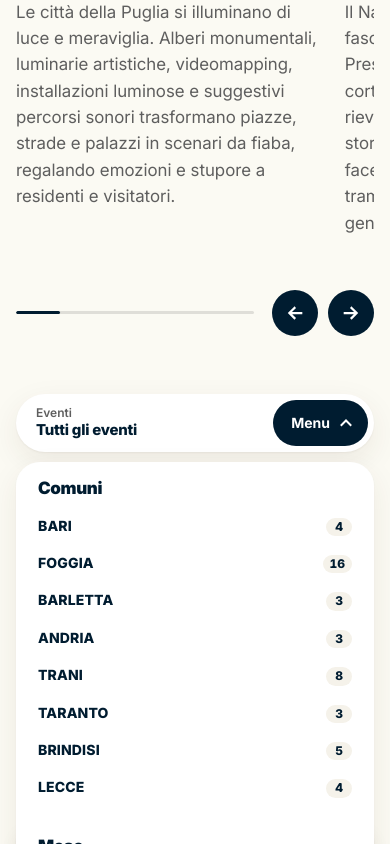
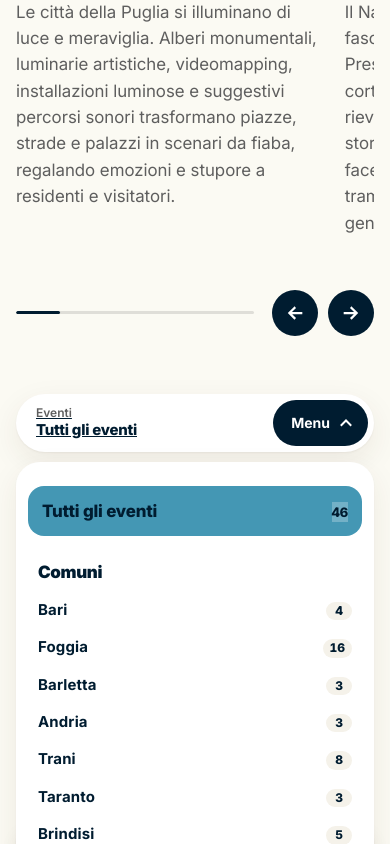
Before and after one commit to contalbodavide/natali-di-puglia, a plain HTML site: page index.html in a window 390 px wide. Both pictures are taken after a click on the button "Menu". Shown: the part 1315-2159 px from the top of the page. Drawn offline with Linux system fonts and the light colour scheme; files whose address does not match are found by name.

Commit message:
Aggiunto tasto Tutti gli eventi header filtri, corretto Teatro dei Burattini Ferraiolo, filtro Brindisi senza prefisso, procedura Word

```diff
--- a/assets/css/tuttalapuglia.css
+++ b/assets/css/tuttalapuglia.css
@@ -304,8 +304,7 @@ button { font: inherit; color: inherit; }
 .tlr-lato .tlr-menu--comuni .tlr-mv-t { flex: 1 1 auto; min-width: 0; }
 .tlr-lato .tlr-menu--comuni .tlr-mv-pre { font-size: .9375rem; font-weight: 500; color: var(--tlr-grigio-testo); }
 .tlr-lato .tlr-menu--comuni .tlr-mv-tema {
-  font-size: .875rem; font-weight: 800; letter-spacing: .01em;
-  text-transform: uppercase;
+  font-size: .9375rem; font-weight: 700; letter-spacing: .01em;
 }
 .tlr-lato .tlr-menu--comuni .tlr-mv-c {
   min-width: 26px; padding: 2px 7px;
@@ -410,7 +409,45 @@ button { font: inherit; color: inherit; }
   }
   .tlr-lato-pannello.is-open { display: block; }
   .tlr-lato-tit { display: none; }
-  .tlr-lato-testa { display: none !important; }
+  .tlr-lato-testa {
+    padding: 10px 12px;
+    background: transparent;
+    border-bottom: 1px solid var(--tlr-grigio-riga);
+  }
+  .tlr-lato-testa .tlr-mv {
+    background: var(--tlr-verde);
+    color: var(--tlr-bianco);
+    font-weight: 700;
+    border-radius: var(--tlr-r-pill);
+    padding: 9px 14px;
+  }
+  .tlr-lato-testa .tlr-mv .tlr-mv-c {
+    background: rgba(255, 255, 255, .25);
+    color: var(--tlr-bianco);
+  }
+}
+
+.tlr-btn-tutti-header {
+  display: inline-flex;
+  align-items: center;
+  justify-content: center;
+  padding: 6px 12px;
+  background: var(--tlr-verde);
+  color: var(--tlr-bianco);
+  font-size: .8125rem;
+  font-weight: 700;
+  border-radius: var(--tlr-r-pill);
+  text-decoration: none;
+  white-space: nowrap;
+  transition: background .15s ease;
+  margin-left: auto;
+}
+.tlr-btn-tutti-header:hover {
+  background: #0d1e16;
+  color: var(--tlr-bianco);
+}
+@media (min-width: 1024px) {
+  .tlr-btn-tutti-header { display: none; }
 }
 
 .tlr-link-fuori {
--- a/assets/js/dati_eventi.js
+++ b/assets/js/dati_eventi.js
@@ -803,8 +803,8 @@ window.NATALE_EVENTI = [
     "id": 21,
     "comune": "Trani",
     "comune_id": "trani",
-    "titolo": "CONCERTO BANDA MUSICALE DELL'ARMA DEI CARABINIERI",
-    "nome": "CONCERTO BANDA MUSICALE DELL'ARMA DEI CARABINIERI",
+    "titolo": "Concerto Banda Musicale dell'Arma dei Carabinieri",
+    "nome": "Concerto Banda Musicale dell'Arma dei Carabinieri",
     "descrizione": "Il 6 dicembre 2026, dalle 11:00 alle 13:00, in Piazza Quercia, la Banda Musicale dell'Arma dei Carabinieri, diretta dal colonnello Massimo Martinelli, tiene un concerto aperto a tutta la cittadinanza. Saranno presenti autorità religiose, civili e militari. Il concerto fa parte dei festeggiamenti per il 50° anniversario dell'incoronazione della Beata Vergine Maria Santissima Immacolata, che si chiudono l'8 dicembre. È anche il primo giorno di Natale in Puglia 2026, e apre il calendario natalizio di Trani.",
     "categoria": "Spettacoli e concerti",
     "categoria_id": "spettacoli-e-concerti",
@@ -1483,8 +1483,8 @@ window.NATALE_EVENTI = [
     "id": 38,
     "comune": "Brindisi",
     "comune_id": "brindisi",
-    "titolo": "VILLAGGIO DI BABBO NATALE",
-    "nome": "VILLAGGIO DI BABBO NATALE",
+    "titolo": "Villaggio di Babbo Natale",
+    "nome": "Villaggio di Babbo Natale",
     "descrizione": "Dall'Immacolata all' Epifania Brindisi ospita il luogo più magico delle feste per bambini e famiglie: tra la Casa di Babbo Natale, elfi e mascotte, il villaggio offre laboratori creativi, giochi, spettacoli, attività per le scuole e incontri fino all'Epifania, con un allegro trenino natalizio pronto a collegare l'area al resto della città.",
     "categoria": "Animazione e intrattenimento",
     "categoria_id": "animazione-e-intrattenimento",
@@ -1563,8 +1563,8 @@ window.NATALE_EVENTI = [
     "id": 40,
     "comune": "Brindisi",
     "comune_id": "brindisi",
-    "titolo": "TEATRO DEI BURATTINI - FERRAIOLO",
-    "nome": "TEATRO DEI BURATTINI - FERRAIOLO",
+    "titolo": "Teatro dei Burattini - Ferraiolo",
+    "nome": "Teatro dei Burattini - Ferraiolo",
     "descrizione": "Dal 26 al 28 dicembre largo Gianni D'Errico ospita il Teatro dei Burattini della famiglia Ferraiolo. Gli spettacoli si ispirano alla Commedia dell'Arte e al teatro popolare napoletano e sono adatti a bambini e adulti. Le rappresentazioni durano circa 30 minuti e le storie vengono scelte di volta in volta in base al pubblico presente.",
     "categoria": "Animazione e intrattenimento",
     "categoria_id": "animazione-e-intrattenimento",
@@ -1683,8 +1683,8 @@ window.NATALE_EVENTI = [
     "id": 43,
     "comune": "Bari",
     "comune_id": "bari",
-    "titolo": "ACCENSIONE ALBERO DI NATALE",
-    "nome": "ACCENSIONE ALBERO DI NATALE",
+    "titolo": "Accensione Albero di Natale",
+    "nome": "Accensione Albero di Natale",
     "descrizione": "Sabato 5 dicembre, Piazza del Ferrarese ospiterà la tradizionale accensione dell'Albero di Natale, appuntamento che segnerà ufficialmente l'inizio delle festività natalizie a Bari. L'illuminazione dell'albero darà il via al calendario delle iniziative cittadine, trasformando uno dei luoghi simbolo del centro in un punto di ritrovo per cittadini e visitatori, pronti a immergersi nell'atmosfera delle feste.",
     "categoria": "Luminarie e installazioni",
     "categoria_id": "luminarie-e-installazioni",
@@ -1723,8 +1723,8 @@ window.NATALE_EVENTI = [
     "id": 44,
     "comune": "Bari",
     "comune_id": "bari",
-    "titolo": "BARI ACCENDE IL NATALE",
-    "nome": "BARI ACCENDE IL NATALE",
+    "titolo": "Bari accende il Natale",
+    "nome": "Bari accende il Natale",
     "descrizione": "Lunedì 7 dicembre, in occasione della vigilia della festività dell'Immacolata, Piazza del Ferrarese farà da palcoscenico a “Bari accende il Natale”, evento musicale organizzato da Telebari srl. La serata vedrà alternarsi sul palco artisti di rilievo nazionale, dando vita a uno spettacolo pensato per coinvolgere il pubblico e celebrare insieme l'avvicinarsi del Natale.",
     "categoria": "Spettacoli e concerti",
     "categoria_id": "spettacoli-e-concerti",
@@ -1763,8 +1763,8 @@ window.NATALE_EVENTI = [
     "id": 45,
     "comune": "Bari",
     "comune_id": "bari",
-    "titolo": "CAPODANNO A BARI",
-    "nome": "CAPODANNO A BARI",
+    "titolo": "Capodanno a Bari",
+    "nome": "Capodanno a Bari",
     "descrizione": "Giovedì 31 dicembre, Piazza della Libertà sarà il cuore dei festeggiamenti per l'arrivo del nuovo anno con “Capodanno a Bari”, uno spettacolo musicale che accompagnerà la città nella notte di San Silvestro. Sul palco saliranno grandi protagonisti della musica italiana, per una serata di intrattenimento che culminerà nel conto alla rovescia verso il 2027.",
     "categoria": "Spettacoli e concerti",
     "categoria_id": "spettacoli-e-concerti",
@@ -1803,8 +1803,8 @@ window.NATALE_EVENTI = [
     "id": 46,
     "comune": "Bari",
     "comune_id": "bari",
-    "titolo": "NATALE NEI MUNICIPI",
-    "nome": "NATALE NEI MUNICIPI",
+    "titolo": "Natale nei Municipi",
+    "nome": "Natale nei Municipi",
     "descrizione": "Per tutto il mese di dicembre 2026, i cinque Municipi di Bari saranno coinvolti in “Natale nei Municipi”, una rassegna di iniziative diffuse pensata per portare le celebrazioni natalizie nei diversi quartieri della città. Il programma animerà numerosi luoghi al di fuori del centro cittadino, coinvolgendo le comunità locali.",
     "categoria": "Animazione e intrattenimento",
     "categoria_id": "animazione-e-intrattenimento",
--- a/assets/js/eventi-config.js
+++ b/assets/js/eventi-config.js
@@ -5,14 +5,14 @@ window.TLR_CONFIG = {
   fuso: 'Europe/Rome',
 
   comuni: [
-    { id: 'bari', nome: 'Bari', prefisso: 'Natale a' },
-    { id: 'foggia', nome: 'Foggia', prefisso: 'Natale a' },
-    { id: 'barletta', nome: 'Barletta', prefisso: 'Natale a' },
-    { id: 'andria', nome: 'Andria', prefisso: 'Natale a' },
-    { id: 'trani', nome: 'Trani', prefisso: 'Natale a' },
-    { id: 'taranto', nome: 'Taranto', prefisso: 'Natale a' },
-    { id: 'brindisi', nome: 'Brindisi', prefisso: 'Natale a' },
-    { id: 'lecce', nome: 'Lecce', prefisso: 'Natale a' }
+    { id: 'bari', nome: 'Bari', prefisso: '' },
+    { id: 'foggia', nome: 'Foggia', prefisso: '' },
+    { id: 'barletta', nome: 'Barletta', prefisso: '' },
+    { id: 'andria', nome: 'Andria', prefisso: '' },
+    { id: 'trani', nome: 'Trani', prefisso: '' },
+    { id: 'taranto', nome: 'Taranto', prefisso: '' },
+    { id: 'brindisi', nome: 'Brindisi', prefisso: '' },
+    { id: 'lecce', nome: 'Lecce', prefisso: '' }
   ],
 
   slideshow: {
--- a/assets/js/tuttalapuglia.js
+++ b/assets/js/tuttalapuglia.js
@@ -341,9 +341,9 @@ COMUNI.forEach(function (c, i) {
   }
 
   function vistaComune(c, eventi) {
-    var h = '<header class="tlr-vhead"><p class="tlr-occhiello">' + esc((c.prefisso || 'Comune di') + ' ' + c.nome) + '</p>' +
+    var h = '<header class="tlr-vhead"><p class="tlr-occhiello">' + esc((c.prefisso ? c.prefisso + ' ' : 'Comune di ') + c.nome) + '</p>' +
       '<h2 class="tlr-vtit" id="tlr-vtit" tabindex="-1">' + esc(c.nome) + '</h2>' +
-      '<p class="tlr-vconta">' + contaHtml(eventi) + '</p>';
+      '<p class="tlr-vconta">' + contaHtml(eventi) + ' · <a href="#tutti" style="color:var(--tlr-azzurro);font-weight:700;text-decoration:underline;">Mostra tutti gli eventi</a></p>';
     var cats = categorieDi(eventi);
     if (cats.length) {
       h += '<p class="tlr-filtri-k">Categorie di questo comune</p>' +
@@ -582,6 +582,11 @@ COMUNI.forEach(function (c, i) {
     aggiornaMenu(v.menu);
     titolo(v.nome);
 
+    // Mostra il tasto 'Tutti gli eventi' nell'header filtri quando siamo in un comune o filtro specifico
+    document.querySelectorAll('#tlr-btn-tutti-header').forEach(function (btn) {
+      btn.style.display = (v.tipo === 'tutti') ? 'none' : 'inline-flex';
+    });
+
     var lavoro;
     if (v.tipo === 'tutti') {
       scrivi(attesaHtml('Eventi', 'Tutti gli eventi'));
--- a/index.html
+++ b/index.html
@@ -110,7 +110,11 @@
 
       <aside class="tlr-lato" aria-label="Comuni e categorie">
         <div class="tlr-lato-pillola">
-          <p class="tlr-lato-ora"><span class="tlr-lato-k">Eventi</span> <span class="tlr-lato-v" data-tlr-corrente>Tutti gli eventi</span></p>
+          <a href="#tutti" class="tlr-lato-ora" title="Mostra tutti gli eventi">
+            <span class="tlr-lato-k">Eventi</span>
+            <span class="tlr-lato-v" data-tlr-corrente>Tutti gli eventi</span>
+          </a>
+          <a href="#tutti" class="tlr-btn-tutti-header" id="tlr-btn-tutti-header" title="Torna a tutti gli eventi">Tutti gli eventi</a>
           <button class="tlr-lato-btn" type="button" aria-expanded="false" aria-controls="tlr-lato-menu" data-tlr-apri>Menu</button>
         </div>
         <div class="tlr-lato-pannello" id="tlr-lato-menu">
```
Also changed, not shown: dati_eventi.json.
